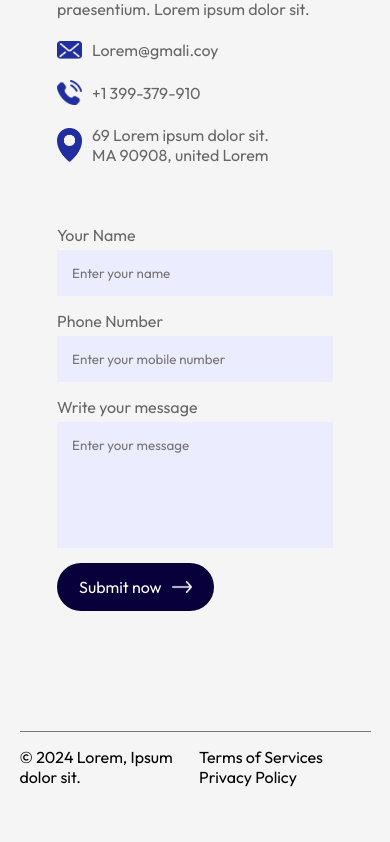
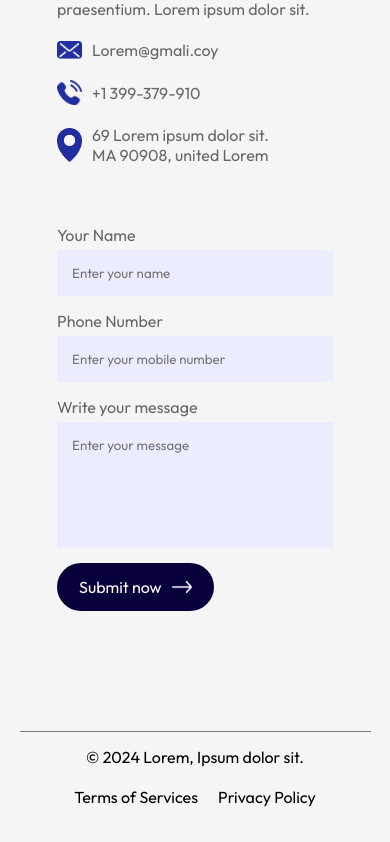
Before and after one commit to Hdeee1/-cp-GreatStack, a React (Vite) app: page / in a window 390 px wide. Shown: the part 4784-5626 px from the top of the page. Before the commit the page ends 5596 px from the top, so only its background shows below. Built offline with nearby package versions, Linux system fonts and the light colour scheme.

Commit message:
responsive footer

```diff
--- a/src/Components/Footer/Footer.css
+++ b/src/Components/Footer/Footer.css
@@ -1,4 +1,4 @@
-.footer{
+.footer {
   margin: 10px auto;
   display: flex;
   align-items: center;
@@ -7,8 +7,24 @@
   padding: 15px 0;
 }
 
-.footer ul li{
+.footer ul li {
   display: inline-block;
   margin-left: 20px;
+}
 
+/* ---- Media Query ---- */
+
+@media (max-width: 600px) {
+  .footer {
+    display: block;
+    text-align: center;
   }
+
+  .footer ul li {
+    margin: 10px;
+  }
+
+  .footer ul {
+    margin-top: 10px;
+  }
+}
```
Lines whose indentation alone changed are shown as unchanged.
